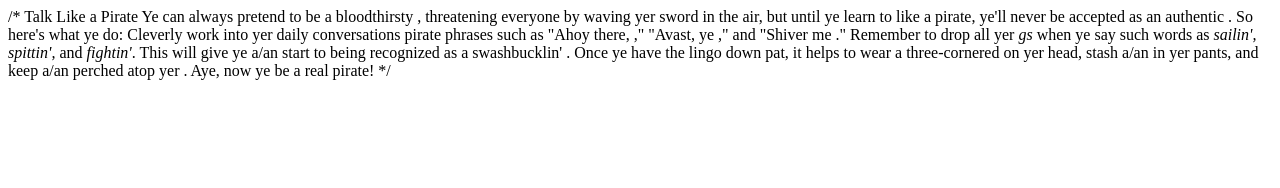
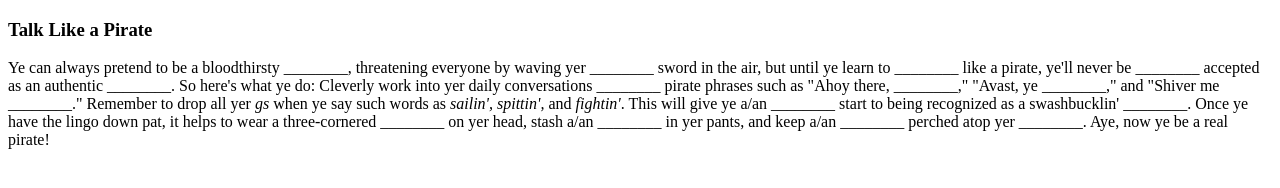
Before and after one commit to freid-zed/madlibs-game, a plain HTML site: page index.html in a window 1280 px wide. Drawn offline with Linux system fonts and the light colour scheme.

Commit message:
Updated from template

```diff
--- a/index.html
+++ b/index.html
@@ -1,17 +1,54 @@
-/*
-Talk Like a Pirate
+<!DOCTYPE html>
+<html style="font-size: 16px;">
+  <head>
+    <meta name="viewport" content="width=device-width, initial-scale=1.0">
+    <meta charset="utf-8">
+    <meta name="keywords" content="Marketing Strategy">
+    <meta name="description" content="">
+    <meta name="page_type" content="np-template-header-footer-from-plugin">
+    <title>Mad Libs Game</title>
+    <link rel="stylesheet" href="nicepage.css" media="screen">
+    <link rel="stylesheet" href="Mad-Libs-Game.css" media="screen">
+    <link id="u-theme-google-font" rel="stylesheet" href="https://fonts.googleapis.com/css?family=Roboto:100,100i,300,300i,400,400i,500,500i,700,700i,900,900i|Open+Sans:300,300i,400,400i,600,600i,700,700i,800,800i">
 
-Ye can always pretend to be a bloodthirsty <span class="noun"></span>, threatening
-everyone by waving yer <span class="adjective"></span> sword in the air, but until ye learn
-to <span class="verb"></span> like a pirate, ye'll never be <span class="adverb"></span> accepted
-as an authentic <span class="noun"></span>. So here's what ye do: Cleverly work into
-yer daily conversations <span class="adjective"></span> pirate phrases such as "Ahoy there,
-<span class="plural-noun"></span>," "Avast, ye <span class="plural-noun"></span>," and "Shiver me
-<span class="plural-noun"></span>." Remember to drop all yer <i>gs</i> when ye say such words as
-<i>sailin', spittin',</i> and <i>fightin'</i>. This will give ye <span id="determiner-one">a/an</span> <span class="body-part" id="word-one"></span> start to
-being recognized as a swashbucklin' <span class="noun"></span>. Once ye have the lingo
-down pat, it helps to wear a three-cornered <span class="noun"></span> on yer head,
-stash <span id="determiner-two">a/an</span> <span class="noun" id="word-two"></span> in yer pants, and keep <span id="determiner-three">a/an</span> <span class="noun" id="word-three"></span>
-perched atop yer <span class="body-part"></span>. Aye, now ye be a real pirate!
+    <meta name="theme-color" content="#97c6f2">
+    <meta property="og:title" content="Mad Libs Game">
+    <meta property="og:type" content="website">
+  </head>
+  <body data-home-page="https://website1053445.nicepage.io/Mad-Libs-Game.html?version=95b83d15-dc52-4da8-a417-8887f399acbd" data-home-page-title="Mad Libs Game" class="u-body">
+    <section class="u-align-center u-clearfix u-section-1" id="carousel_8fe9">
+      <div class="u-clearfix u-sheet u-sheet-1">
+        <div class="u-clearfix u-layout-wrap u-layout-wrap-1">
+          <div class="u-layout">
+            <div class="u-layout-row">
+              <div class="u-align-left u-container-style u-image u-layout-cell u-size-31 u-image-1" data-image-width="1160" data-image-height="1280">
+                <div class="u-container-layout u-container-layout-1"></div>
+              </div>
+              <div class="u-align-justify u-container-style u-layout-cell u-size-29 u-layout-cell-2">
+                <div class="u-container-layout u-valign-bottom-sm u-valign-bottom-xs u-valign-middle-lg u-valign-middle-md u-valign-middle-xl u-container-layout-2">
+                  <h3 class="u-text u-text-1">Talk Like a Pirate<br>
+                  </h3>
+                  <p class="u-text u-text-2">
+                    Ye can always pretend to be a bloodthirsty <span class="noun">________</span>, threatening
+                    everyone by waving yer <span class="adjective">________</span> sword in the air, but until ye learn
+                    to <span class="verb">________</span> like a pirate, ye'll never be <span class="adverb">________</span> accepted
+                    as an authentic <span class="noun">________</span>. So here's what ye do: Cleverly work into
+                    yer daily conversations <span class="adjective">________</span> pirate phrases such as "Ahoy there,
+                    <span class="plural-noun">________</span>," "Avast, ye <span class="plural-noun">________</span>," and "Shiver me
+                    <span class="plural-noun">________</span>." Remember to drop all yer <i>gs</i> when ye say such words as
+                    <i>sailin', spittin',</i> and <i>fightin'</i>. This will give ye <span id="determiner-one">a/an</span> <span class="body-part" id="word-one">________</span> start to
+                    being recognized as a swashbucklin' <span class="noun">________</span>. Once ye have the lingo
+                    down pat, it helps to wear a three-cornered <span class="noun">________</span> on yer head,
+                    stash <span id="determiner-two">a/an</span> <span class="noun" id="word-two">________</span> in yer pants, and keep <span id="determiner-three">a/an</span> <span class="noun" id="word-three">________</span>
+                    perched atop yer <span class="body-part">________</span>. Aye, now ye be a real pirate!
+                  </p>
+                </div>
+              </div>
+            </div>
+          </div>
+        </div>
+      </div>
+    </section>
 
-*/
+  </body>
+</html>
```
